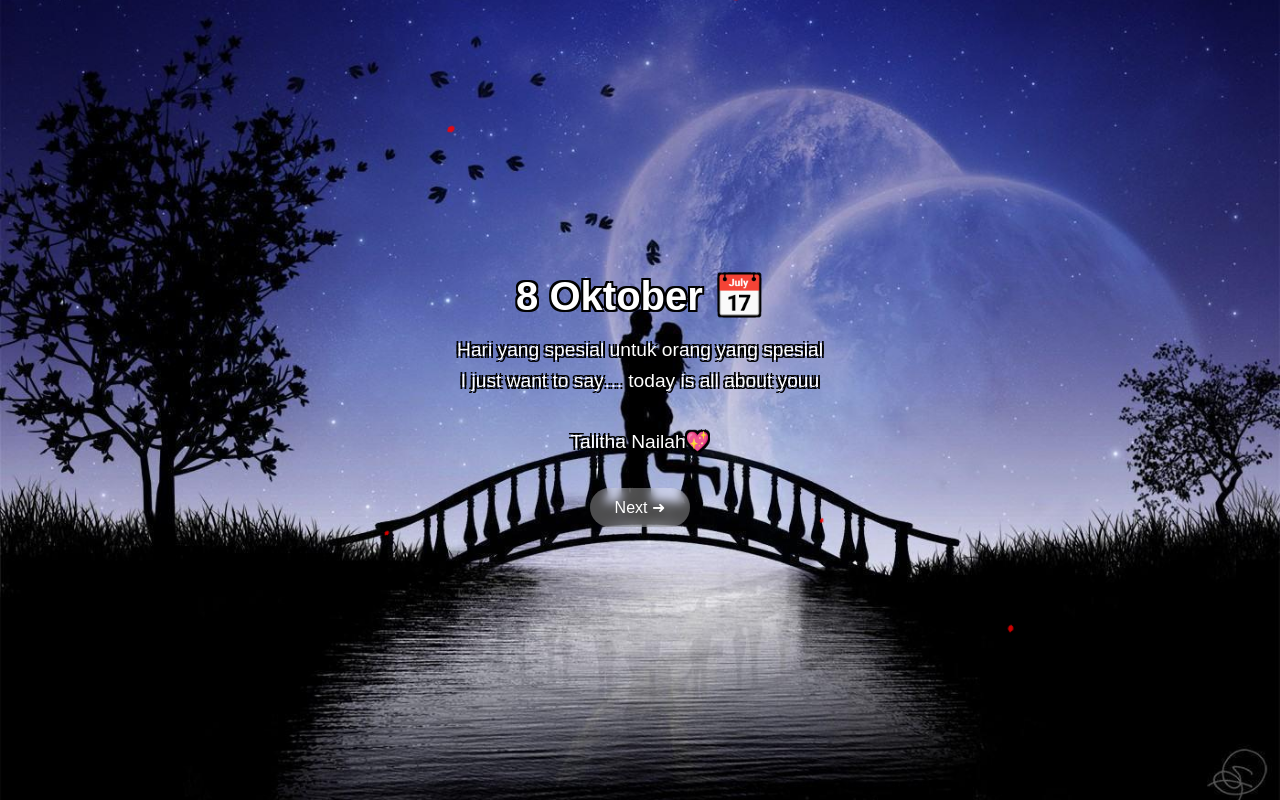
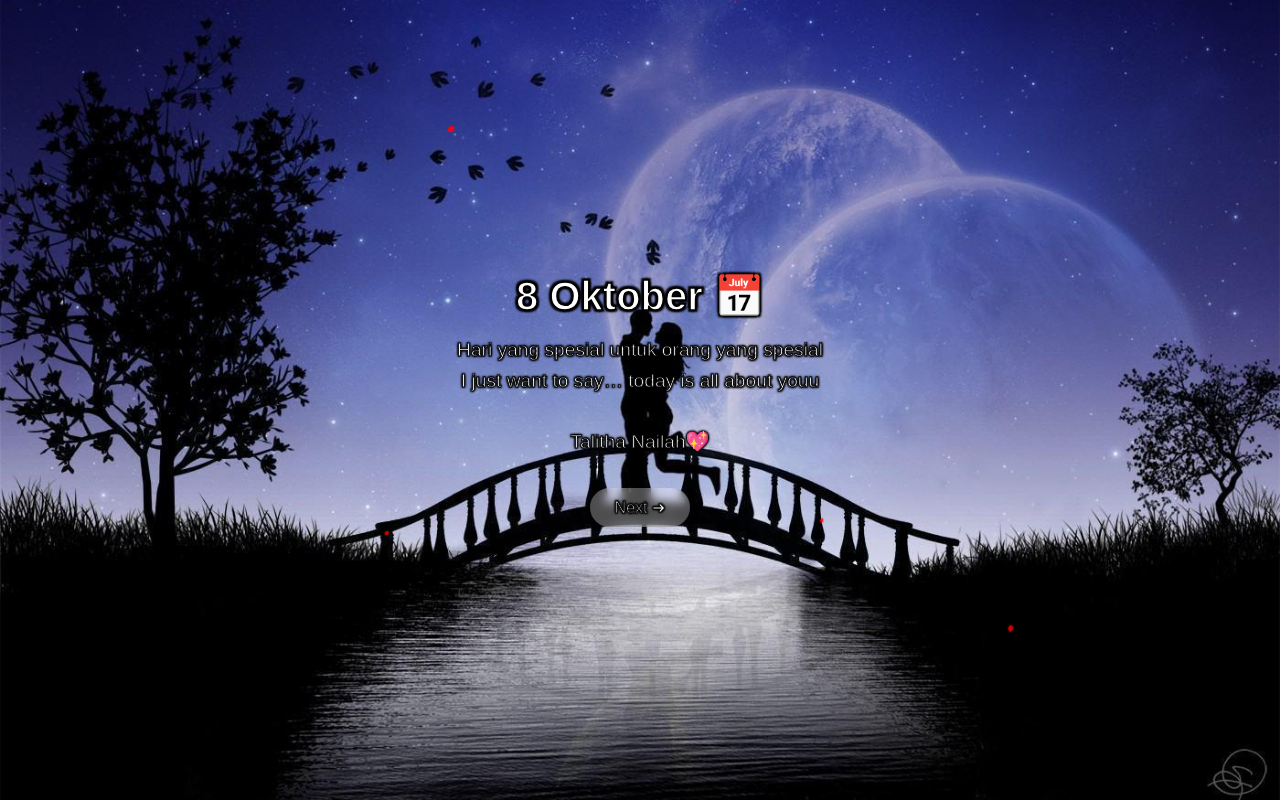
Before and after one commit to yogifahreza0102-commits/bukasebentar, a plain HTML site: page index.html in a window 1280 px wide. Drawn offline with Linux system fonts and the light colour scheme.

Commit message:
Update index.html

```diff
--- a/index.html
+++ b/index.html
@@ -12,29 +12,27 @@ body, html { width:100%; height:100%; overflow:hidden; background:url('assets/ba
 .page { position:absolute; width:100%; height:100%; display:flex; flex-direction:column; justify-content:center; align-items:center; color:white; opacity:0; transition:opacity 1s ease; padding:10px; }
 .page.active { opacity:1; z-index:2; }
 .content { text-align:center; animation: fadeInContent 1s ease; }
-
-/* Efek outline teks */
-h1, p {
-  color:white;
-  text-shadow:
-     -2px -2px 0 #000,
-      2px -2px 0 #000,
-     -2px  2px 0 #000,
-      2px  2px 0 #000;
+h1 { font-size:2.5rem; margin-bottom:15px;
+    color:#fff;
+    -webkit-text-stroke: 1.5px #000;
+    text-shadow: 2px 2px 2px #000, -2px -2px 2px #000, 2px -2px 2px #000, -2px 2px 2px #000;
 }
-
-/* Judul & paragraf */
-h1 { font-size:2.5rem; margin-bottom:15px; }
-p { font-size:1.2rem; line-height:1.6; margin:10px 0; }
-
-/* Tombol */
-button { margin-top:20px; padding:10px 25px; border:none; background: rgba(255,255,255,0.3); color:white; border-radius:25px; cursor:pointer; backdrop-filter:blur(5px); transition: all 0.3s ease; font-size:1rem; }
+p { font-size:1.2rem; line-height:1.6; margin:10px 0;
+    color:#fff;
+    -webkit-text-stroke: 0.8px #000;
+    text-shadow: 1px 1px 2px #000, -1px -1px 2px #000, 1px -1px 2px #000, -1px 1px 2px #000;
+}
+button { margin-top:20px; padding:10px 25px; border:none; background: rgba(255,255,255,0.3); color:white; border-radius:25px; cursor:pointer; backdrop-filter:blur(5px); transition: all 0.3s ease; font-size:1rem;
+    -webkit-text-stroke: 0.8px #000;
+    text-shadow: 1px 1px 2px #000, -1px -1px 2px #000, 1px -1px 2px #000, -1px 1px 2px #000;
+}
 button:hover { background: rgba(255,255,255,0.5); transform: scale(1.05); }
-
-/* Tombol pilihan */
 .choice-btns { display:flex; justify-content:center; align-items:center; gap:15px; flex-wrap:wrap; margin-top:20px; }
 .moving-btn { position:relative; transition: transform 0.3s ease; }
-#replyBtn { margin-top:30px; background:#25D366; color:white; padding:12px 25px; border-radius:30px; font-size:1.1rem; text-decoration:none; transition: all 0.3s ease; display:none; }
+#replyBtn { margin-top:30px; background:#25D366; color:white; padding:12px 25px; border-radius:30px; font-size:1.1rem; text-decoration:none; transition: all 0.3s ease; display:none;
+    -webkit-text-stroke: 0.8px #000;
+    text-shadow: 1px 1px 2px #000, -1px -1px 2px #000, 1px -1px 2px #000, -1px 1px 2px #000;
+}
 #replyBtn:hover { background:#1ebe5d; transform: scale(1.05); }
 
 /* Animasi */
@@ -210,6 +208,7 @@ yesBtn.addEventListener('click', ()=>{
     response.innerHTML = "Eh kok kabur kaburan gitu sih🤣";
 
     setTimeout(()=>{
+      response.innerHTML = "";
       response.innerHTML = "Hhehe bercanda sayang, udah aku siapin kok kadonya 💝 tunggu aja yaa";
       replyBtn.style.display="inline-block";
       spawnConfetti();
@@ -228,6 +227,7 @@ noBtn.addEventListener('click', ()=>{
   response.innerHTML = "Yeayy alhamdulillah, dompet aku amann 😆";
 
   setTimeout(()=>{
+    response.innerHTML = "";
     response.innerHTML = "Hhehe bercanda sayang, udah aku siapin kok kadonya 💝 tunggu aja yaa";
     replyBtn.style.display="inline-block";
     spawnConfetti();
```
